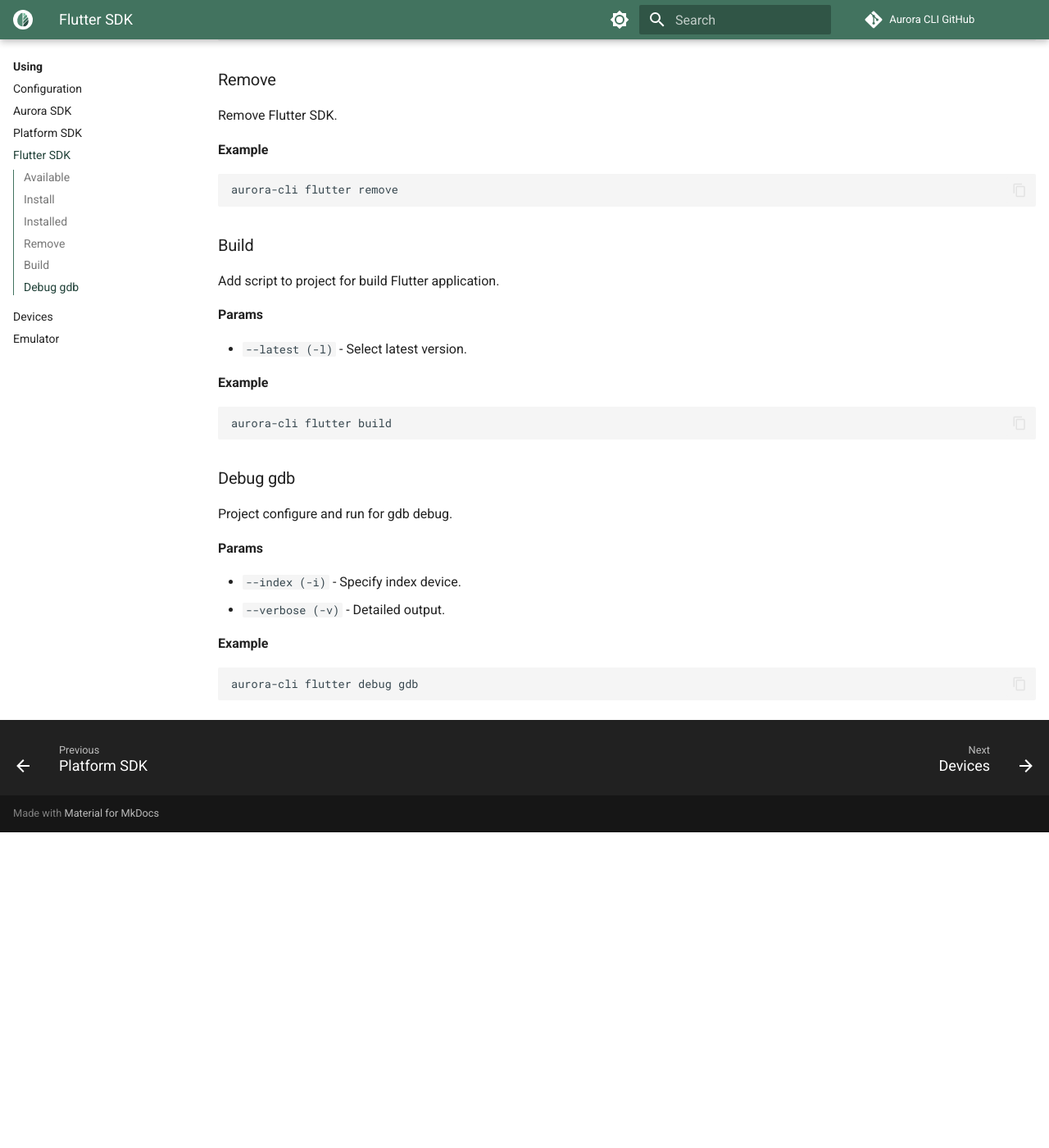
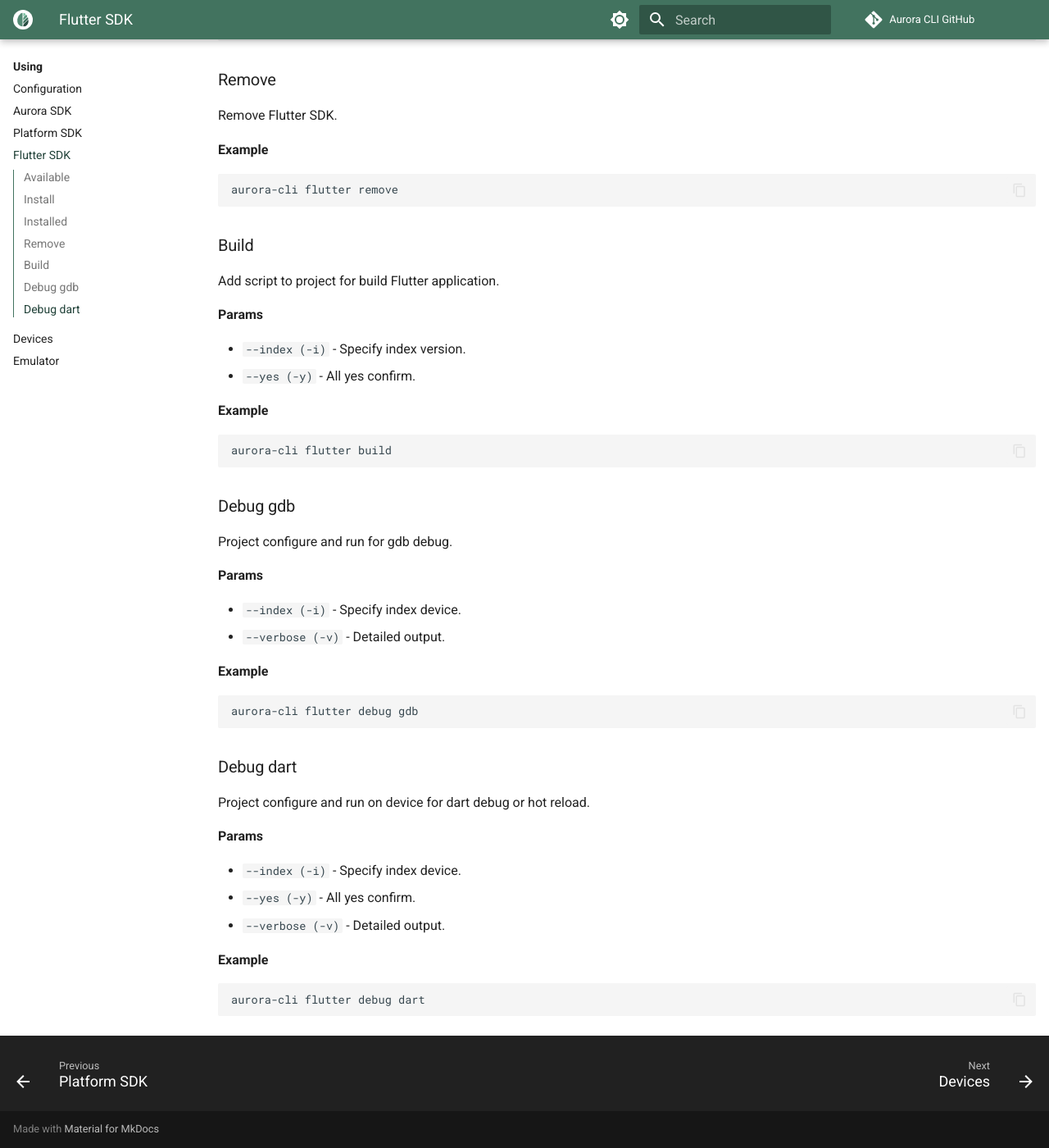
Before and after one commit to keygenqt/aurora-cli, an MkDocs documentation site: the page built from docs/using/flutter.md, in a window 1280 px wide and 1400 px high, scrolled down 832 px. Shown: the whole window at 82% size. Built offline with MkDocs 1.6.1 and Material for MkDocs 9.7.7, drawn with Linux system fonts in a browser that asks for light colours; comment, search, counter and statistics services are not loaded; before the commit the page ends 1847 px from its top, so only the background shows below that.

Commit message:
[change] Update documentation.

````diff
--- a/docs/using/flutter.md
+++ b/docs/using/flutter.md
@@ -50,7 +50,8 @@
 
 **Params**
 
-* `--latest (-l)` - Select latest version.
+* `--index (-i)` - Specify index version.
+* `--yes (-y)` - All yes confirm.
 
 **Example**
 
@@ -72,3 +73,19 @@
 ```shell
 aurora-cli flutter debug gdb
 ```
+
+### Debug dart
+
+Project configure and run on device for dart debug or hot reload.
+
+**Params**
+
+* `--index (-i)` - Specify index device.
+* `--yes (-y)` - All yes confirm.
+* `--verbose (-v)` - Detailed output.
+
+**Example**
+
+```shell
+aurora-cli flutter debug dart
+```
````
Also changed, not shown: docs/using/configuration.md (+5 -1 lines), docs/using/psdk.md (+14 -0 lines).
